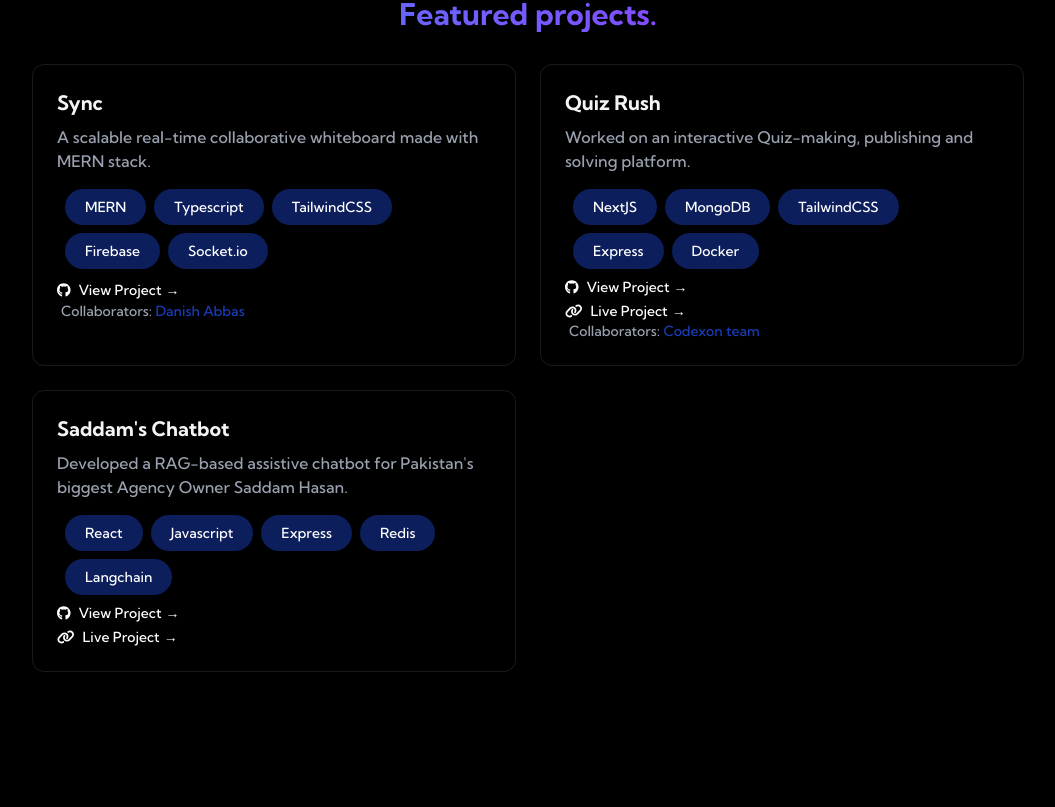
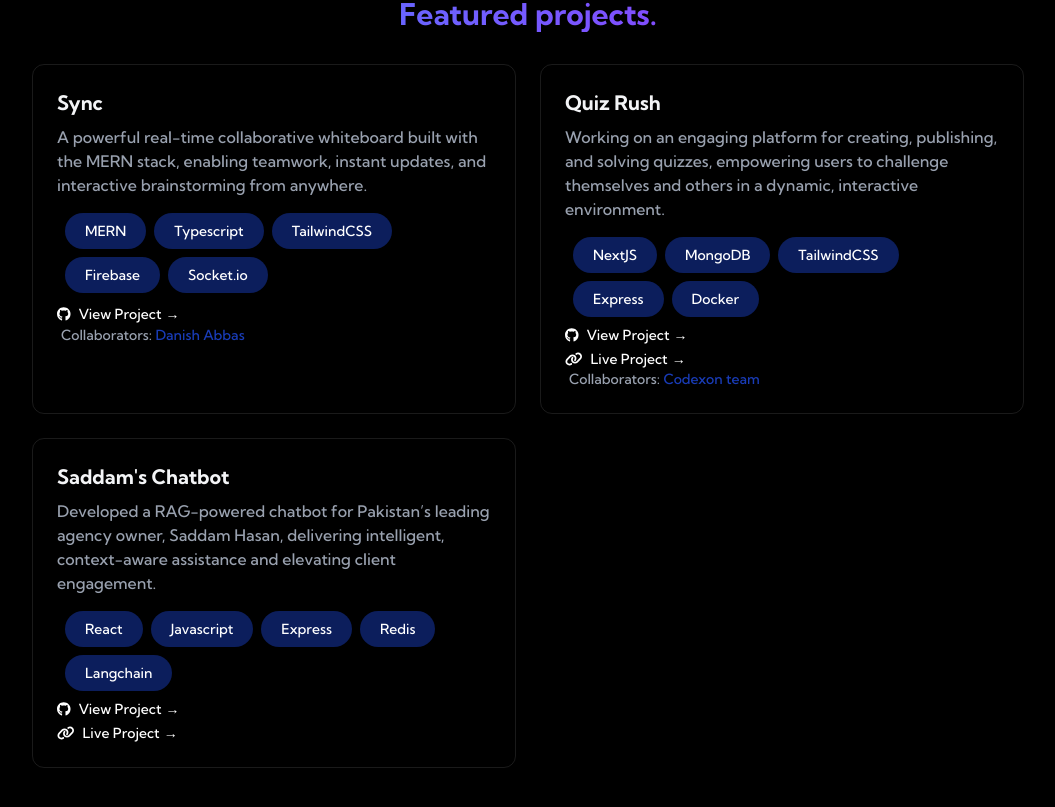
Before and after one commit to Momena-akhtar/momena-in-real-life, a React (Vite) app: page / in a window 1280 px wide. Shown: the part 2555-3362 px from the top of the page, without its empty margins (112-1167 px from the left). Built offline with nearby package versions, Linux system fonts and the light colour scheme.

Commit message:
fixed project descriptions

```diff
--- a/src/components/sections/Projects.tsx
+++ b/src/components/sections/Projects.tsx
@@ -20,8 +20,7 @@
             <h3 className="text-xl font-bold mb-2"> Sync </h3>
             <p className="text-gray-400 mb-4 ">
               {" "}
-              A scalable real-time collaborative whiteboard made with MERN
-              stack.
+              A powerful real-time collaborative whiteboard built with the MERN stack, enabling teamwork, instant updates, and interactive brainstorming from anywhere.
             </p>
             <div className="m-2 flex flex-wrap gap-2">
               {[
@@ -63,7 +62,7 @@
             <h3 className="text-xl font-bold mb-2"> Quiz Rush </h3>
             <p className="text-gray-400 mb-4 ">
               {" "}
-              Worked on an interactive Quiz-making, publishing and solving platform.
+              Working on an engaging platform for creating, publishing, and solving quizzes, empowering users to challenge themselves and others in a dynamic, interactive environment.
             </p>
             <div className="m-2 flex flex-wrap gap-2">
               {[
@@ -116,7 +115,7 @@
             <h3 className="text-xl font-bold mb-2"> Saddam's Chatbot </h3>
             <p className="text-gray-400 mb-4 ">
               {" "}
-              Developed a RAG-based assistive chatbot for Pakistan's biggest Agency Owner Saddam Hasan.
+              Developed a RAG-powered chatbot for Pakistan’s leading agency owner, Saddam Hasan, delivering intelligent, context-aware assistance and elevating client engagement.
             </p>
             <div className="m-2 flex flex-wrap gap-2">
               {[
```
